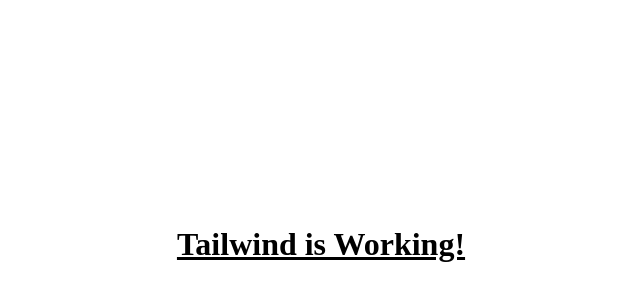
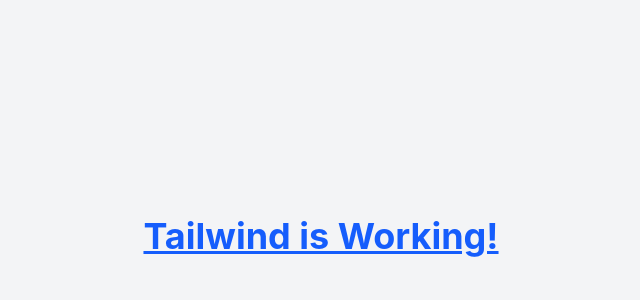
Before and after one commit to Mikiyas-STP/AI-Powered-Study-Deck, a React app in the folder frontend/: page / in a window 1280 px wide. Shown: the part 164-464 px from the top of the page, without its empty margins (319-959 px from the left). Built offline with nearby package versions, Linux system fonts and the light colour scheme; the HTML template or start-up script is replaced by a standard one.

Commit message:
chore(frontend): upgrade tailwind to v4 postcss integration
- Installed @tailwindcss/postcss as required by Tailwind v4
- Updated postcss.config.js to use the new plugin name
- Simplified index.css to use the v4 @import directive

```diff
--- a/frontend/package.json
+++ b/frontend/package.json
@@ -10,6 +10,7 @@
     "preview": "vite preview"
   },
   "dependencies": {
+    "@tailwindcss/postcss": "^4.3.0",
     "axios": "^1.16.1",
     "lucide-react": "^1.16.0",
     "react": "^19.2.6",
--- /dev/null
+++ b/frontend/postcss.config.js
@@ -0,0 +1,7 @@
+// frontend/postcss.config.js
+export default {
+  plugins: {
+    "@tailwindcss/postcss": {},
+    autoprefixer: {},
+  },
+}
--- a/frontend/src/index.css
+++ b/frontend/src/index.css
@@ -1,3 +1 @@
-@tailwind base;
-@tailwind components;
-@tailwind utilities;
+@import "tailwindcss";
```
Also changed, not shown: 1 other file (tests, documents, lock files or other folders).
